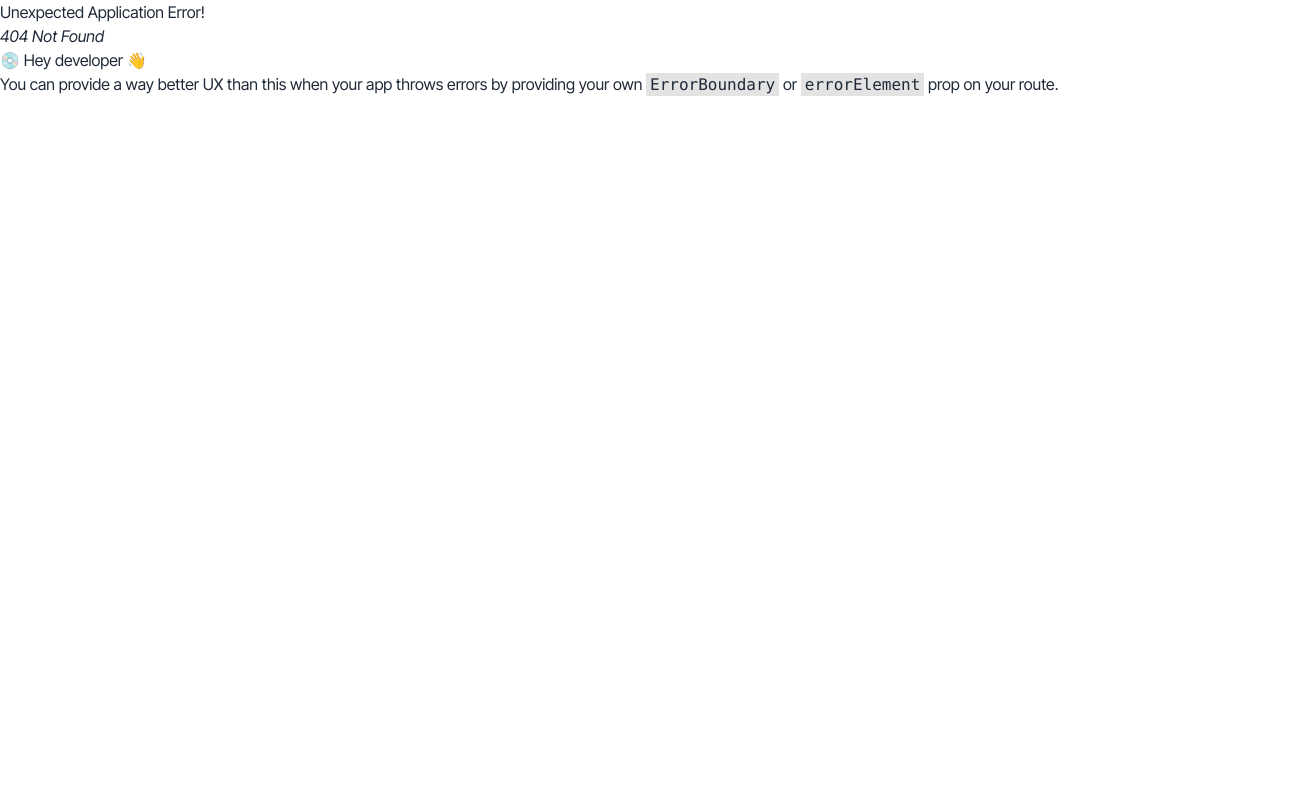
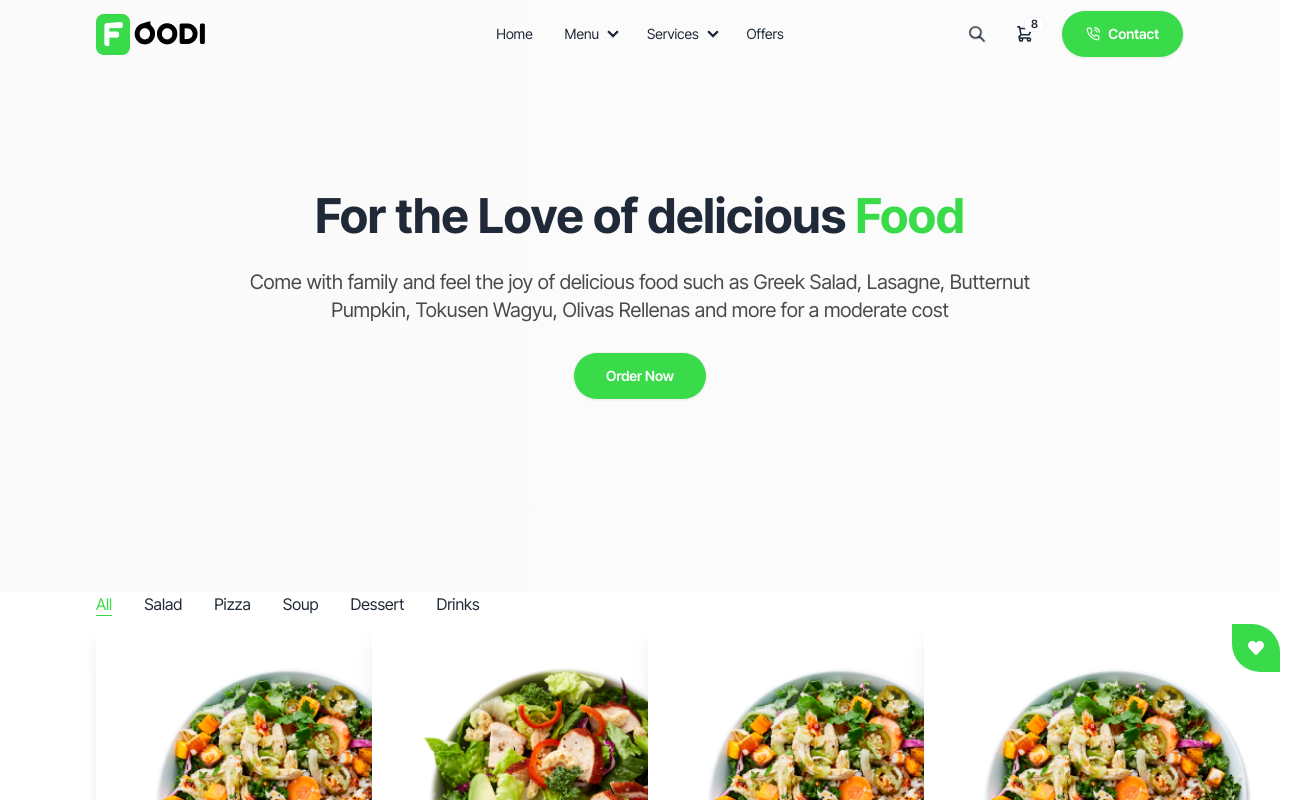
Before and after one commit to Tahsan35/foodi-client, a React (Vite) app: page /menu in a window 1280 px wide. Before the commit this address had no page. Shown: the top 800 px of the page, 1308 px wide, since content can reach past the window. Built offline with nearby package versions, Linux system fonts and the light colour scheme.

Commit message:
added menu section

```diff
--- a/src/App.css
+++ b/src/App.css
@@ -17,3 +17,14 @@ header {
 .heartStar {
   border-radius: 0px 28px 0px 28px;
 }
+.slick-dots li.slick-active button:before {
+  color: white !important;
+}
+.footer-title {
+  color: black !important;
+}
+.active {
+  text-decoration: underline;
+  text-underline-offset: 5px;
+  color: #39db4a;
+}
--- /dev/null
+++ b/src/components/Footer.jsx
@@ -0,0 +1,75 @@
+const Footer = () => {
+  return (
+    <div>
+      <footer className="footer xl:px-24 py-10 px-4 text-base-content">
+        <aside>
+          <img src="/logo.png" alt="" />
+          <p className="my-5 md:w-40">
+            Savor the artistry where every dish is a culinary masterpiece
+          </p>
+        </aside>
+        <nav>
+          <h6 className="footer-title">Useful links</h6>
+          <a className="link link-hover">About us</a>
+          <a className="link link-hover">Events</a>
+          <a className="link link-hover">Blogs</a>
+          <a className="link link-hover">FAQ</a>
+        </nav>
+        <nav>
+          <h6 className="footer-title">web</h6>
+          <a className="link link-hover">Home</a>
+          <a className="link link-hover">Offers</a>
+          <a className="link link-hover">Menus</a>
+        </nav>
+        <nav>
+          <h6 className="footer-title">Contact Us</h6>
+          <a className="link link-hover">md.shakil.developer@gmail.com</a>
+          <a className="link link-hover">01623443703</a>
+          <a className="link link-hover">Social media</a>
+        </nav>
+      </footer>
+      <footer className="footer xl:px-24 py-10 px-4">
+        <aside className="items-center grid-flow-col">
+          <p>Copyright © 2024 - All right reserved</p>
+        </aside>
+        <nav className="grid-flow-col gap-4 md:place-self-center md:justify-self-end">
+          <a>
+            <svg
+              xmlns="http://www.w3.org/2000/svg"
+              width="24"
+              height="24"
+              viewBox="0 0 24 24"
+              className="fill-current"
+            >
+              <path d="M24 4.557c-.883.392-1.832.656-2.828.775 1.017-.609 1.798-1.574 2.165-2.724-.951.564-2.005.974-3.127 1.195-.897-.957-2.178-1.555-3.594-1.555-3.179 0-5.515 2.966-4.797 6.045-4.091-.205-7.719-2.165-10.148-5.144-1.29 2.213-.669 5.108 1.523 6.574-.806-.026-1.566-.247-2.229-.616-.054 2.281 1.581 4.415 3.949 4.89-.693.188-1.452.232-2.224.084.626 1.956 2.444 3.379 4.6 3.419-2.07 1.623-4.678 2.348-7.29 2.04 2.179 1.397 4.768 2.212 7.548 2.212 9.142 0 14.307-7.721 13.995-14.646.962-.695 1.797-1.562 2.457-2.549z"></path>
+            </svg>
+          </a>
+          <a>
+            <svg
+              xmlns="http://www.w3.org/2000/svg"
+              width="24"
+              height="24"
+              viewBox="0 0 24 24"
+              className="fill-current"
+            >
+              <path d="M19.615 3.184c-3.604-.246-11.631-.245-15.23 0-3.897.266-4.356 2.62-4.385 8.816.029 6.185.484 8.549 4.385 8.816 3.6.245 11.626.246 15.23 0 3.897-.266 4.356-2.62 4.385-8.816-.029-6.185-.484-8.549-4.385-8.816zm-10.615 12.816v-8l8 3.993-8 4.007z"></path>
+            </svg>
+          </a>
+          <a>
+            <svg
+              xmlns="http://www.w3.org/2000/svg"
+              width="24"
+              height="24"
+              viewBox="0 0 24 24"
+              className="fill-current"
+            >
+              <path d="M9 8h-3v4h3v12h5v-12h3.642l.358-4h-4v-1.667c0-.955.192-1.333 1.115-1.333h2.885v-5h-3.808c-3.596 0-5.192 1.583-5.192 4.615v3.385z"></path>
+            </svg>
+          </a>
+        </nav>
+      </footer>
+    </div>
+  );
+};
+
+export default Footer;
--- a/src/components/Navbar.jsx
+++ b/src/components/Navbar.jsx
@@ -44,14 +44,14 @@ const NavBar = () => {
   const navItems = (
     <>
       <li>
-        <a href="/">Home</a>
+        <Link to="/">Home</Link>
       </li>
       <li tabIndex={0}>
         <details>
           <summary>Menu</summary>
           <ul className="p-2">
             <li>
-              <a>All</a>
+              <Link to="/menu">All</Link>
             </li>
             <li>
               <a>Salad</a>
--- a/src/layout/Main.jsx
+++ b/src/layout/Main.jsx
@@ -1,13 +1,16 @@
 import { Outlet } from "react-router-dom";
 import Navbar from "../components/Navbar";
 import "../App.css";
+import Footer from "../components/Footer";
 
 const Main = () => {
   return (
     <div>
-      <Navbar></Navbar>
-      <Outlet></Outlet>
-      <footer>footer</footer>
+      <Navbar />
+      <div className="min-h-screen">
+        <Outlet></Outlet>
+      </div>
+      <Footer />
     </div>
   );
 };
--- /dev/null
+++ b/src/pages/shop/Menu.jsx
@@ -0,0 +1,185 @@
+import { useEffect, useState } from "react";
+import Cards from "../../components/Cards";
+
+const Menu = () => {
+  const [menu, setMenu] = useState([]);
+  const [filteredItems, setFilteredItems] = useState([]);
+  const [selectedCategory, setSelectedCategory] = useState("all");
+  const [sortOption, setSortOption] = useState("default");
+
+  //loading data
+  useEffect(() => {
+    //fetch data from backend
+    const fetchData = async () => {
+      try {
+        const res = await fetch("/menu.json");
+        const data = await res.json();
+        //console.log(data);
+        setMenu(data);
+        setFilteredItems(data);
+      } catch (err) {
+        console.log(err);
+      }
+    };
+    //call the function
+    fetchData();
+  }, []);
+
+  //onotherwise
+  //("/menu.json")
+  //  .then((res) => res.json())
+  //  .then((data) => {
+  //     setMenu(data);
+  //     setFilteredItems(data);
+  //   });
+
+  //filter items by category
+  const filterItems = (category) => {
+    const filtered =
+      category === "all"
+        ? menu
+        : menu.filter((item) => item.category === category);
+
+    setFilteredItems(filtered);
+    setSelectedCategory(category);
+  };
+
+  // const filterItems = (category) => {
+  //   if (category === "all") {
+  //     setFilteredItems(menu);
+  //   } else {
+  //     setFilteredItems(menu.filter((item) => item.category === category));
+  //   }
+  //   setSelectedCategory(category);
+  // };
+
+  //show all data
+  const showAll = () => {
+    setFilteredItems(menu);
+    setSelectedCategory("all");
+    //setSortOption("default");
+  };
+
+  //sorting base on A-Z, Z-A low-high pricing
+  const handleSortChange = (option) => {
+    setSortOption(option);
+
+    let sortedItems = { ...filteredItems };
+
+    //logic
+    switch (option) {
+      case "A - Z":
+        sortedItems.sort((a, b) => a.name.localCompare(b.name));
+        break;
+      case "Z - A":
+        sortedItems.sort((a, b) => b.name.localCompare(a.name));
+        break;
+      case "low-to-high":
+        sortedItems.sort((a, b) => a.price - b.price);
+        break;
+      case "high-to-low":
+        sortedItems.sort((a, b) => b.price - a.price);
+        break;
+      default:
+        // code block
+        break;
+    }
+
+    setFilteredItems(sortedItems);
+  };
+
+  //sort items
+  // const sortItems = (option) => {
+  //   if (option === "default") {
+  //     setFilteredItems(menu);
+  //   } else {
+  //     setFilteredItems(
+  //       menu.sort((a, b) => {
+  //         if (option === "lowest") {
+  //           return a.price - b.price;
+  //         } else if (option === "highest") {
+  //           return b.price - a.price;
+  //         }
+  //       })
+  //     );
+  //   }
+  //   setSortOption(option);
+  // };
+
+  return (
+    <div>
+      {/* menu banner */}
+      <div className="section-container bg-gradient-to-r from-[#FAFAFA] from-0% to-[#FCFCFC] to-100%">
+        <div className="py-48 flex flex-col justify-center items-center gap-8">
+          {/* text */}
+          <div className="space-y-7 px-4 text-center">
+            <h2 className="text-4xl md:text-5xl font-bold leading-snug">
+              For the Love of delicious
+              <span className="text-green"> Food</span>
+            </h2>
+            <p className="text-xl text-[#4A4A4A] md:w-4/5 mx-auto">
+              Come with family and feel the joy of delicious food such as Greek
+              Salad, Lasagne, Butternut Pumpkin, Tokusen Wagyu, Olivas Rellenas
+              and more for a moderate cost
+            </p>
+            <button className="btn bg-green px-8 py-3 font-semibold text-white rounded-full">
+              Order Now
+            </button>
+          </div>
+        </div>
+      </div>
+
+      {/* menu shop section */}
+      <div className="section-container">
+        {/* filtering and sorting */}
+        <div className="flex flex-row justify-start md:items-center md:gap-8 gap-4 flex-wrap ">
+          {/* all category btns */}
+          <button
+            onClick={showAll}
+            className={selectedCategory === "all" ? "active" : " "}
+          >
+            All
+          </button>
+          <button
+            onClick={() => filterItems("salad")}
+            className={selectedCategory === "salad" ? "active" : " "}
+          >
+            Salad
+          </button>
+          <button
+            onClick={() => filterItems("pizza")}
+            className={selectedCategory === "pizza" ? "active" : " "}
+          >
+            Pizza
+          </button>
+          <button
+            onClick={() => filterItems("soup")}
+            className={selectedCategory === "soup" ? "active" : " "}
+          >
+            Soup
+          </button>
+          <button
+            onClick={() => filterItems("dessert")}
+            className={selectedCategory === "dessert" ? "active" : " "}
+          >
+            Dessert
+          </button>
+          <button
+            onClick={() => filterItems("drinks")}
+            className={selectedCategory === "drinks" ? "active" : " "}
+          >
+            Drinks
+          </button>
+        </div>
+        {/* product card */}
+        <div className="grid xl:grid-cols-4 md:grid-cols-3 sm:grid-cols-2 grid-cols-1 gap-4">
+          {filteredItems.map((item) => (
+            <Cards key={item._id} item={item} />
+          ))}
+        </div>
+      </div>
+    </div>
+  );
+};
+
+export default Menu;
```
Also changed, not shown: src/router/Router.jsx (+7 -2 lines).
